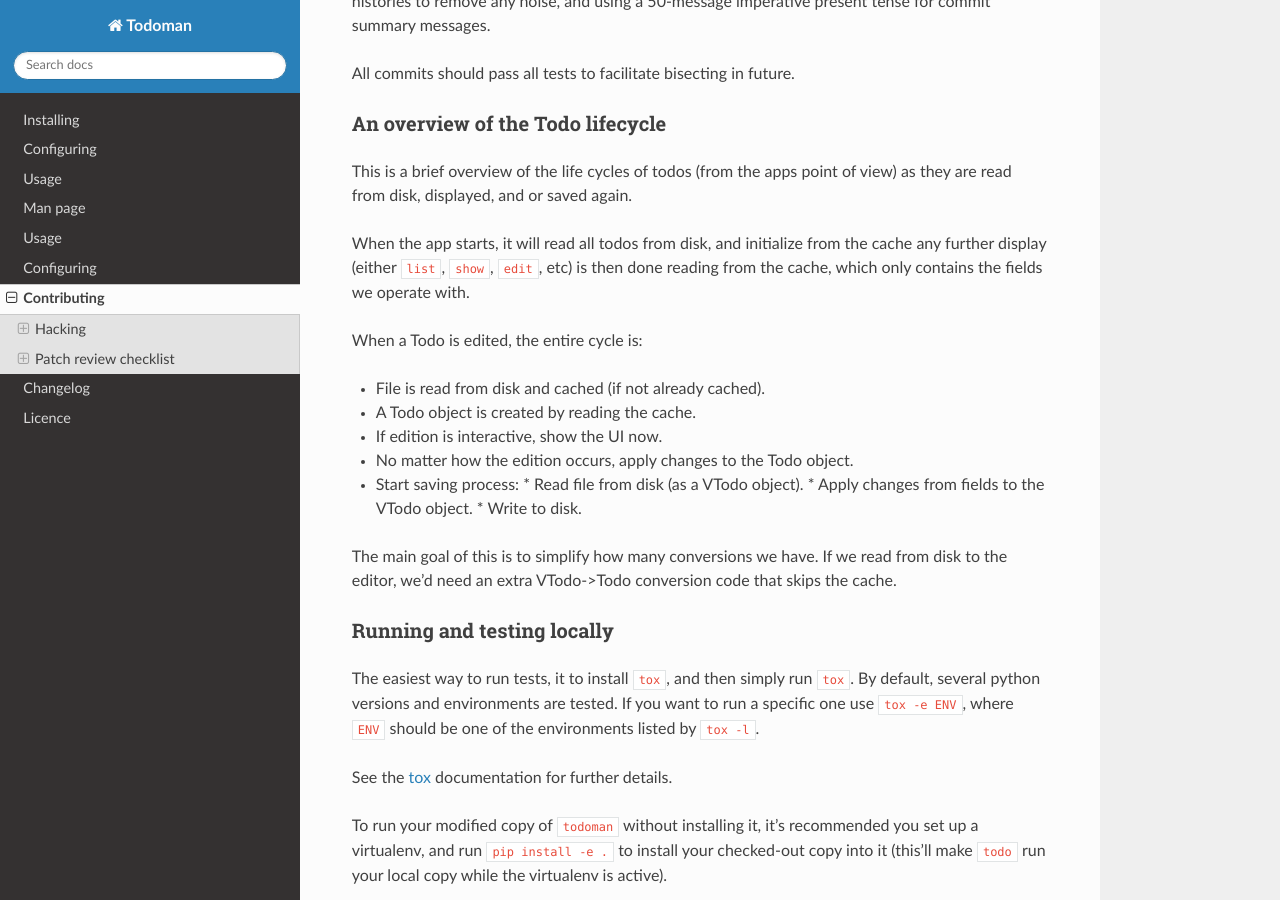
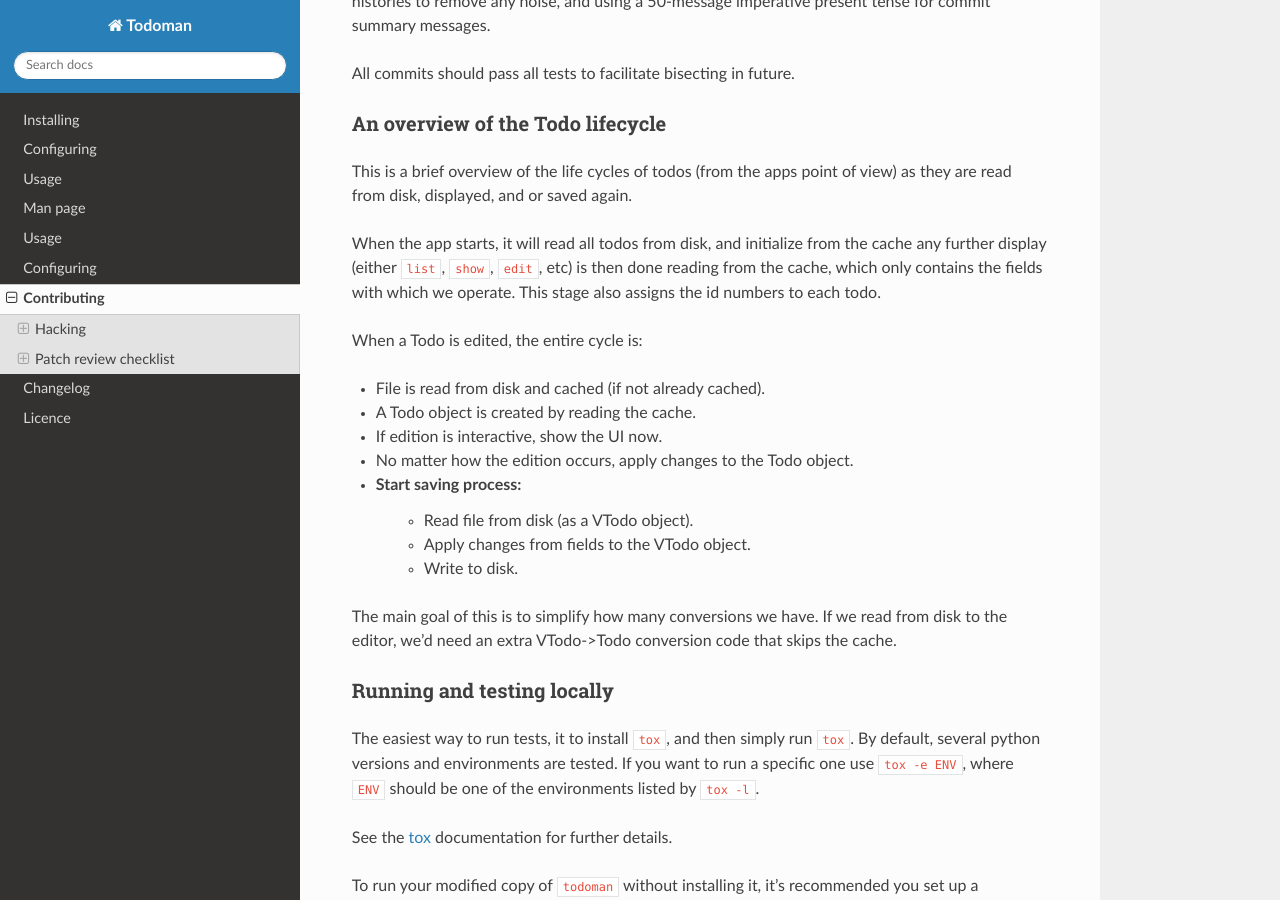
Before and after one commit to pimutils/todoman, a Sphinx documentation site: the page built from docs/source/contributing.rst, in a window 1280 px wide and 900 px high, scrolled down 663 px. Built offline with Sphinx 7.4.7 and the Read the Docs theme 2.0.0, drawn with Linux system fonts in a browser that asks for light colours; the version number could not be read and is left out.

Commit message:
Fix bad formatting in docs

```diff
--- a/docs/source/contributing.rst
+++ b/docs/source/contributing.rst
@@ -43,7 +43,8 @@
 
 When the app starts, it will read all todos from disk, and initialize from the
 cache any further display (either ``list``, ``show``, ``edit``, etc) is then
-done reading from the cache, which only contains the fields we operate with.
+done reading from the cache, which only contains the fields with which we
+operate. This stage also assigns the id numbers to each todo.
 
 When a Todo is edited, the entire cycle is:
 
@@ -52,9 +53,9 @@
 * If edition is interactive, show the UI now.
 * No matter how the edition occurs, apply changes to the Todo object.
 * Start saving process:
-  * Read file from disk (as a VTodo object).
-  * Apply changes from fields to the VTodo object.
-  * Write to disk.
+   * Read file from disk (as a VTodo object).
+   * Apply changes from fields to the VTodo object.
+   * Write to disk.
 
 The main goal of this is to simplify how many conversions we have. If we read
 from disk to the editor, we'd need an extra VTodo->Todo conversion code that
```
